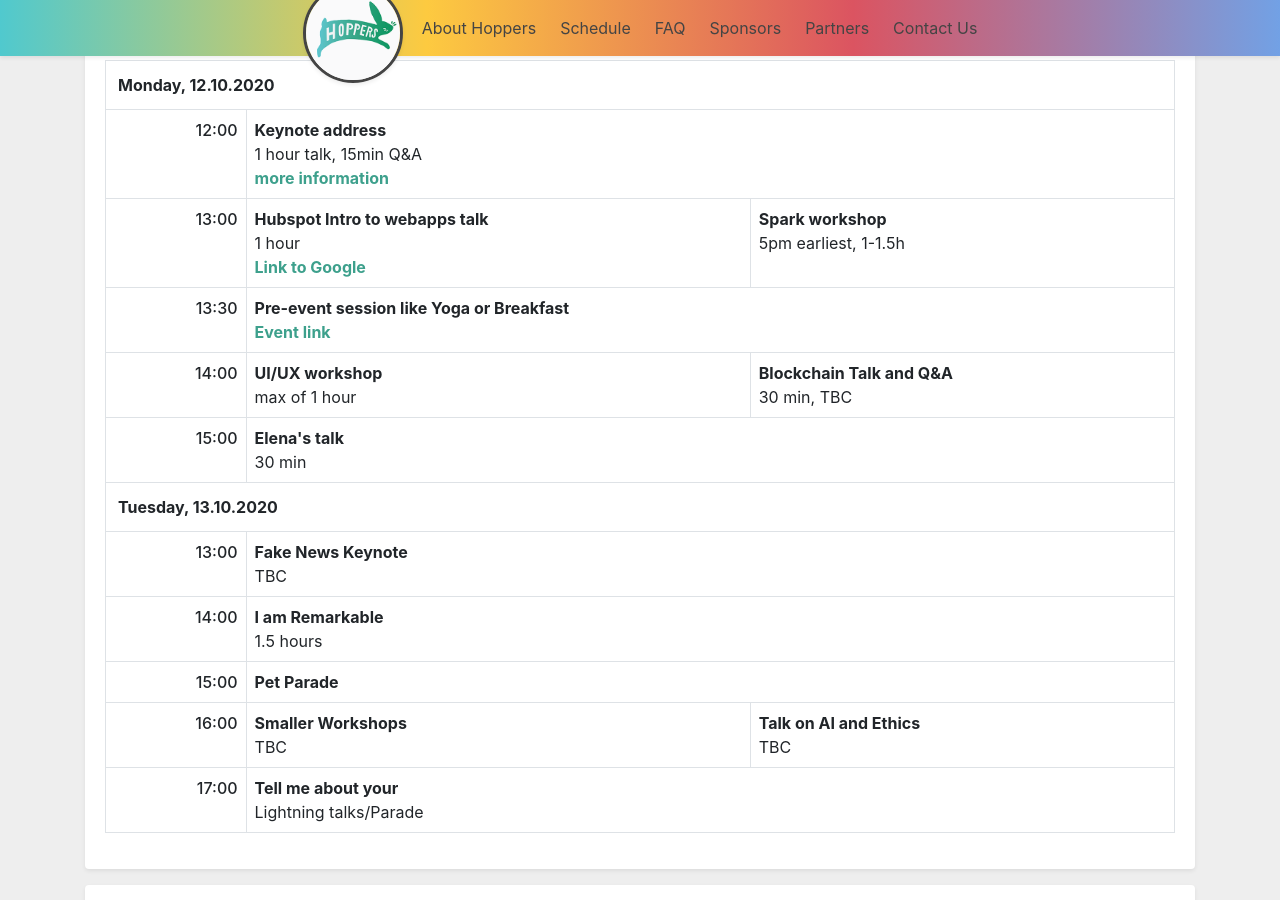
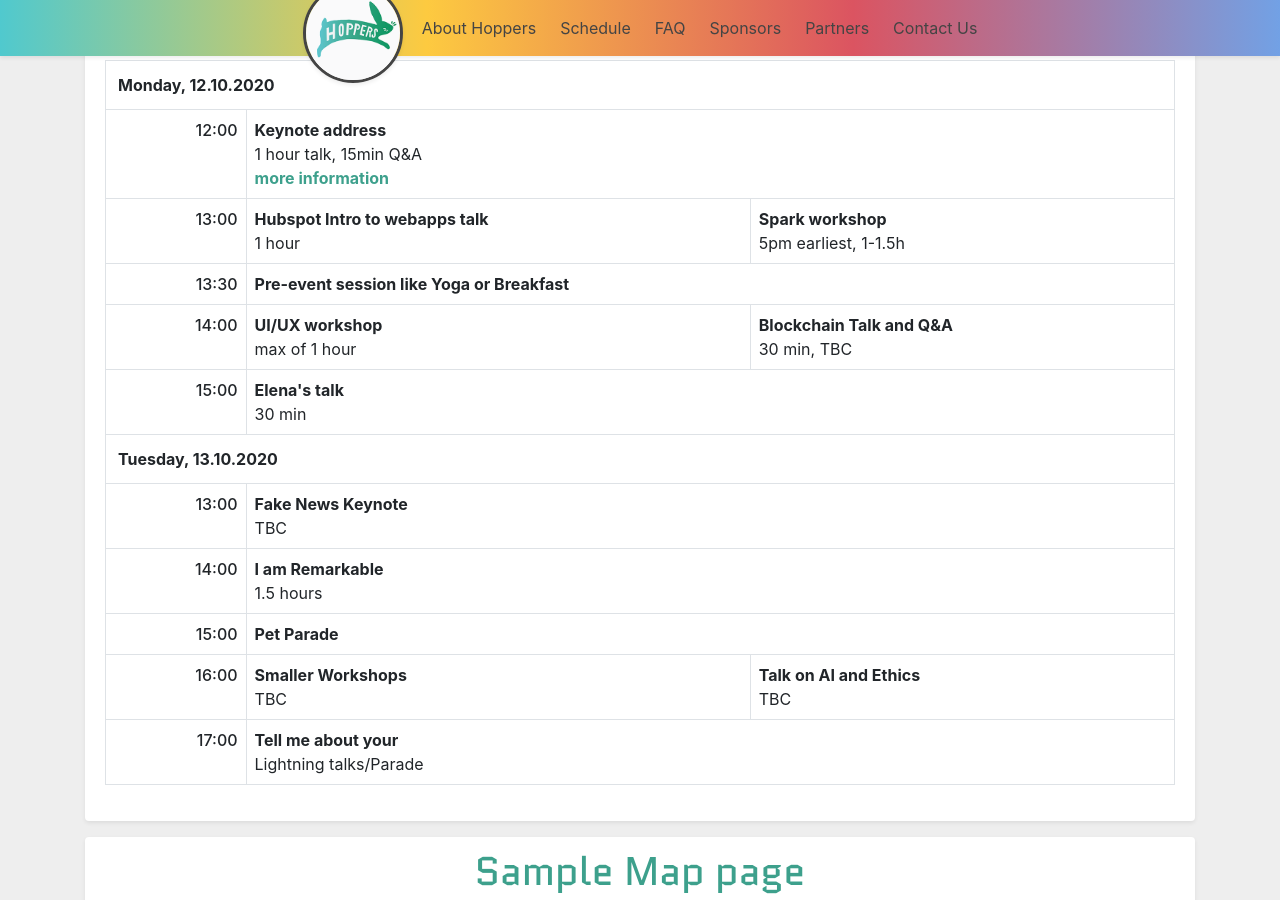
Before and after one commit to edinburgh-hoppers/website, a Jekyll site: the page built from _pages/ald20.html, in a window 1280 px wide and 900 px high, scrolled down 1825 px. Built offline with Jekyll 4.4.1, drawn with Linux system fonts in a browser that asks for light colours; nearby versions of some CDN libraries; some of the changed lines change nothing that is shown.

Commit message:
ALD20 event links will be visible if once used the right link (per session)

```diff
--- a/_includes/ald20/schedule.html
+++ b/_includes/ald20/schedule.html
@@ -55,23 +55,45 @@
 
 <script type="text/javascript">
 	function askForKey() {
+		if (! sessionStorage.getItem('allowLinksToBeShown')) {
+			sessionStorage.setItem('allowLinksToBeShown', false);
+		}
+		var alreadyMadeVisible = sessionStorage.getItem('allowLinksToBeShown');
+
 		var today = new Date();
-		if (window.location.search != "?pwd=EdinburghAdaLovelace2020" && today.monthIndex == 9) {
+
+		if (alreadyMadeVisible == "true") {
+			changeVisibilityOfEventLinks("visible");
+			console.log("Test1");
+			console.log(alreadyMadeVisible);
+		} else if (window.location.search == "?pwd=EdinburghAdaLovelace2020") {
+			changeVisibilityOfEventLinks("visible");
+			console.log("Test2");
+		} else if (today.monthIndex == 9) { // only ask for password during october
 			var input = prompt("To be able to see the links to attend the events, please enter the key you were given on registration. If you haven't registered yet, just enter nothing.", );
-			if (input != "EdinburghAdaLovelaceHoppers2020") {
+			if (input != "EdinburghAdaLovelace2020") {
 				changeVisibilityOfEventLinks("hidden");
 			} else {
 				changeVisibilityOfEventLinks("visible");
 			}
 		} else {
-			changeVisibilityOfEventLinks("visible");
+			changeVisibilityOfEventLinks("hidden");
+			console.log("Test3");
 		}
 	}
 
 	function changeVisibilityOfEventLinks(v) {
-		[].forEach.call(document.querySelectorAll('.eventLink'), function (el) {
-				el.style.visibility = v;
-		});
+		if (v == "visible") {
+			[].forEach.call(document.querySelectorAll('.eventLink'), function (el) {
+					el.style.display = "block";
+			});
+			sessionStorage.setItem('allowLinksToBeShown', true);
+		} else {
+			[].forEach.call(document.querySelectorAll('.eventLink'), function (el) {
+					el.style.display = "none";
+			});
+			sessionStorage.setItem('allowLinksToBeShown', false);
+		}
 	}
 
 	window.onload = askForKey;
--- a/assets/css/ald2020.scss
+++ b/assets/css/ald2020.scss
@@ -136,10 +136,6 @@ table .time {
 
 .ada{
     font-family: 'Roboto';
-}
-
-.eventLink {
-    visibility: hidden;
 }
 
 // BUBBLES ANIMATION ON MAIN COVER OF ALD20
```
